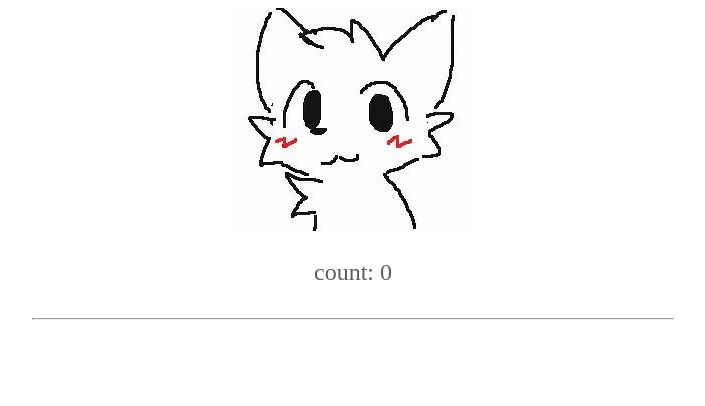
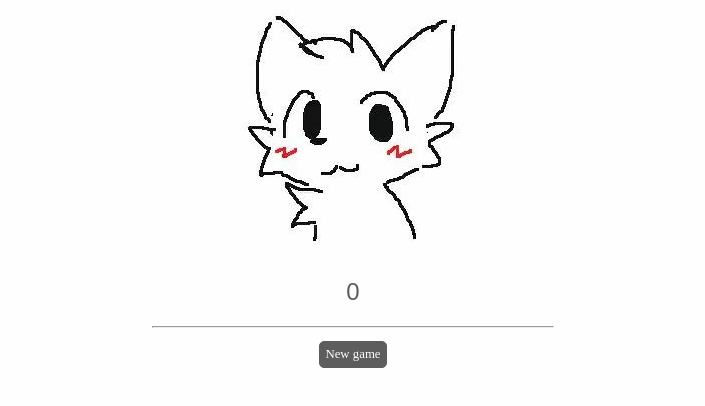
Before and after one commit to didier3529/theclicker, a React (Vite) app: page / in a window 1280 px wide. Shown: the top 406 px of the page, without its empty margins (287-992 px from the left). Built offline with nearby package versions, Linux system fonts and the light colour scheme.

Commit message:
add saving count of clicks and btn

```diff
--- a/index.css
+++ b/index.css
@@ -1,8 +1,12 @@
 :root {
-	font-family: 'Ubuntu Mono', serif;
+	font-family: 'BigBlueTerm437 Nerd Font', sans-serif;
 	color: #5d5d5d;
+	background-color: #FEFEFE;
 }
 
 button {
+	background: none;
 	border: none;
+	outline: none;
+	box-shadow: none;
 }
--- a/src/App.styles.ts
+++ b/src/App.styles.ts
@@ -1,48 +1,9 @@
 // @ts-ignore
 import styled from '@emotion/styled';
-import {motion} from 'framer-motion';
 
-const SIZE = 60;
-
-export const AppWrapper = styled.div`
+export const Wrapper = styled.div`
 	display: flex;
 	flex-direction: column;
 	align-items: center;
 	height: 40vh;
 `;
-
-export const ClickerContainer = styled.div`
-	position: relative;
-	width: 35vw;
-	height: 35vh;
-	overflow: hidden;
-	perspective: 1000px;
-`
-
-export const RotationWrapper = styled(motion.div)`
-	width: 100%;
-	height: 100%;
-	display: flex;
-	justify-content: center;
-	align-items: center;
-	transform-style: preserve-3d;
-`;
-
-export const CardWrapper = styled(motion.div)`
-	//border-radius: 20px;
-	backdrop-filter: blur(3px) brightness(120%);
-
-	&:active {
-		transition: all 0.03s linear;
-		transform: scale(1.05);
-	}
-`;
-
-export const MotionGrid = styled.div`
-	position: absolute;
-	width: 10%;
-	height: 10%;
-	background-size: ${SIZE}px ${SIZE}px;
-	background-position: center;
-	transform: translateZ(-500px);
-`;
--- a/src/App.tsx
+++ b/src/App.tsx
@@ -1,64 +1,23 @@
-import React, {useRef, useState} from 'react';
-import {useEffect} from 'react';
-import {animate, useMotionValue, useTransform} from 'framer-motion';
-import {CardButton} from './components/CardButton/CardButton.tsx';
-// стили
-import {AppWrapper, CardWrapper, ClickerContainer, MotionGrid, RotationWrapper} from './App.styles.ts';
+import React, {useState} from 'react';
+import {Wrapper} from './App.styles.ts'; // стили
+import {ClickerArea} from './components/ClickerArea/ClickerArea.tsx';
+import {ControlArea} from './components/ControlArea/ControlArea.tsx';
 
 const App: React.FC = () => {
-	const [clickCount, setClickCount] = useState<number>(0);
-
-	// позиция курсора
-	const mouseX = useMotionValue(
-		typeof window !== 'undefined' ? window.innerWidth / 2 : 0
-	);
-	const mouseY = useMotionValue(
-		typeof window !== 'undefined' ? window.innerHeight / 2 : 0
-	);
-
-	useEffect(() => {
-		const handleMouseMove = (e: MouseEvent) => {
-			// анимация по X и Y
-			animate(mouseX, e.clientX);
-			animate(mouseY, e.clientY);
-		};
-		if (typeof window === 'undefined') return;
-		window.addEventListener('mousemove', handleMouseMove);
-		// очистка
-		return () => {
-			window.removeEventListener('mousemove', handleMouseMove);
-		};
-	}, []);
-
-	const cardRef = useRef<HTMLDivElement>(null);
-
-	const dampen = 30;
-	const rotateX = useTransform<number, number>(mouseY, (newMouseY) => {
-		if (!cardRef.current) return 0;
-		const rect = cardRef.current.getBoundingClientRect();
-		const newRotateX = newMouseY - rect.top - rect.height / 2;
-		return -newRotateX / dampen;
-	});
-	const rotateY = useTransform(mouseX, (newMouseX) => {
-		if (!cardRef.current) return 0;
-		const rect = cardRef.current.getBoundingClientRect();
-		const newRotateY = newMouseX - rect.left - rect.width / 2;
-		return newRotateY / dampen;
+	const [clickCount, setClickCount] = useState<number>(() => {
+		const savedClickCount = localStorage.getItem('clickCount');
+		return savedClickCount ? parseInt(savedClickCount, 10) : 0;
 	});
 
 	return (
-		<AppWrapper>
-			<ClickerContainer>
-				<RotationWrapper style={{rotateX, rotateY}}>
-					<MotionGrid/>
-					<CardWrapper ref={cardRef}>
-						<CardButton setClickCount={setClickCount} clickCount={clickCount}/>
-					</CardWrapper>
-				</RotationWrapper>
-			</ClickerContainer>
-			<p style={{display: 'flex', fontSize: '1.5em'}}>count: {clickCount}</p>
-			<hr style={{width: '40em', color: '#9d9d9d'}}/>
-		</AppWrapper>
+		<>
+			<Wrapper>
+				<ClickerArea clickCount={clickCount} setClickCount={setClickCount}/>
+			</Wrapper>
+			<Wrapper>
+				<ControlArea setClickCount={setClickCount} clickCount={clickCount}/>
+			</Wrapper>
+		</>
 	);
 };
 
--- a/src/components/CardButton/CardButton.tsx
+++ b/src/components/CardButton/CardButton.tsx
@@ -1,12 +1,7 @@
-import {ClickerButton} from './CardButton.styles.ts';
-import React, {SetStateAction} from 'react';
+import {ClickerButton} from './CardButton.styles.ts'; // стили
+import {ClickerProps} from '../../types.ts'; // типы
 
-type CardButtonProps = {
-	setClickCount: React.Dispatch<SetStateAction<number>>;
-	clickCount: number;
-}
-
-export const CardButton = ({clickCount, setClickCount}: CardButtonProps) => {
+export const CardButton = ({clickCount, setClickCount}: ClickerProps) => {
 
 	const handleButtonClick = () => {
 		setClickCount(clickCount + 1);
--- /dev/null
+++ b/src/components/ClickerArea/ClickerArea.styles.ts
@@ -0,0 +1,40 @@
+import styled from '@emotion/styled';
+import {motion} from 'framer-motion';
+
+const SIZE = 60;
+
+export const ClickerContainer = styled.div`
+	position: relative;
+	width: 50vw;
+	height: 50vh;
+	overflow: hidden;
+	perspective: 1000px;
+`
+
+export const RotationWrapper = styled(motion.div)`
+	width: 100%;
+	height: 100%;
+	display: flex;
+	justify-content: center;
+	align-items: center;
+	transform-style: preserve-3d;
+`;
+
+export const CardWrapper = styled(motion.div)`
+	//border-radius: 20px;
+	backdrop-filter: blur(3px) brightness(120%);
+
+	&:active {
+		transition: all 0.03s linear;
+		transform: scale(1.05);
+	}
+`;
+
+export const MotionGrid = styled.div`
+	position: absolute;
+	width: 10%;
+	height: 10%;
+	background-size: ${SIZE}px ${SIZE}px;
+	background-position: center;
+	transform: translateZ(-500px);
+`;
--- /dev/null
+++ b/src/components/ClickerArea/ClickerArea.tsx
@@ -0,0 +1,64 @@
+import {CardButton} from '../CardButton/CardButton.tsx';
+import {useEffect, useRef} from 'react';
+import {animate, useMotionValue, useTransform} from 'framer-motion';
+import {CardWrapper, ClickerContainer, MotionGrid, RotationWrapper} from './ClickerArea.styles.ts';
+import {ClickerProps} from '../../types.ts'; // стили
+
+export const ClickerArea = ({ clickCount, setClickCount}: ClickerProps) => {
+	// позиция курсора
+	const mouseX = useMotionValue(
+		typeof window !== 'undefined' ? window.innerWidth / 2 : 0
+	);
+	const mouseY = useMotionValue(
+		typeof window !== 'undefined' ? window.innerHeight / 2 : 0
+	);
+
+	useEffect(() => {
+		const handleMouseMove = (e: MouseEvent) => {
+			// анимация по X и Y
+			animate(mouseX, e.clientX);
+			animate(mouseY, e.clientY);
+		};
+		if (typeof window === 'undefined') return;
+		window.addEventListener('mousemove', handleMouseMove);
+		// очистка
+		return () => {
+			window.removeEventListener('mousemove', handleMouseMove);
+		};
+	}, []);
+
+	useEffect(() => {
+		localStorage.setItem('clickCount', clickCount.toString());
+	}, [clickCount]);
+
+	const cardRef = useRef<HTMLDivElement>(null);
+
+	const dampen = 30;
+	const rotateX = useTransform<number, number>(mouseY, (newMouseY) => {
+		if (!cardRef.current) return 0;
+		const rect = cardRef.current.getBoundingClientRect();
+		const newRotateX = newMouseY - rect.top - rect.height / 2;
+		return -newRotateX / dampen;
+	});
+	const rotateY = useTransform(mouseX, (newMouseX) => {
+		if (!cardRef.current) return 0;
+		const rect = cardRef.current.getBoundingClientRect();
+		const newRotateY = newMouseX - rect.left - rect.width / 2;
+		return newRotateY / dampen;
+	});
+
+	return (
+		<>
+			<ClickerContainer>
+				<RotationWrapper style={{rotateX, rotateY}}>
+					<MotionGrid/>
+					<CardWrapper ref={cardRef}>
+						<CardButton setClickCount={setClickCount} clickCount={clickCount}/>
+					</CardWrapper>
+				</RotationWrapper>
+			</ClickerContainer>
+			<p style={{marginBottom: '20px', display: 'flex', fontSize: '1.5em'}}>{clickCount}</p>
+			<hr style={{padding: '0px', margin: '0px', width: '25vw', minWidth: '400px', color: '#9d9d9d'}}/>
+		</>
+	);
+};
--- /dev/null
+++ b/src/components/ControlArea/ControlArea.styles.ts
@@ -0,0 +1,21 @@
+import styled from '@emotion/styled';
+
+export const Button = styled.button`
+	border: 1.5px solid #5d5d5d;
+	color: #FEFEFE;
+	background-color: #5d5d5d;
+	border-radius: 5px;
+	margin: 1em 0em 0em 0em;
+	font-family: 'Hack', serif;
+	font-size: 0.8em;
+	padding: 5px;
+	&:hover {
+		background-color: #FEFEFE;
+		color: #5d5d5d;
+		transition: all 0.1s ease-in-out;
+		transform: scale(1.1);
+	}
+	&:active {
+		transform: scale(1.2);
+	}
+`
--- /dev/null
+++ b/src/components/ControlArea/ControlArea.tsx
@@ -0,0 +1,14 @@
+import {Button} from './ControlArea.styles.ts';
+import {ClickerProps} from '../../types.ts';
+
+export const ControlArea = ({setClickCount}: ClickerProps) => {
+	const handleNewGame = () => {
+		setClickCount(0);
+	}
+
+	return (
+		<>
+			<Button onClick={() => handleNewGame()}>New game</Button>
+		</>
+	);
+};
--- /dev/null
+++ b/src/types.ts
@@ -0,0 +1,6 @@
+import React, {SetStateAction} from 'react';
+
+export type ClickerProps = {
+	setClickCount: React.Dispatch<SetStateAction<number>>,
+	clickCount: number,
+}
```
Also changed, not shown: 1 other file (tests, documents, lock files or other folders).
